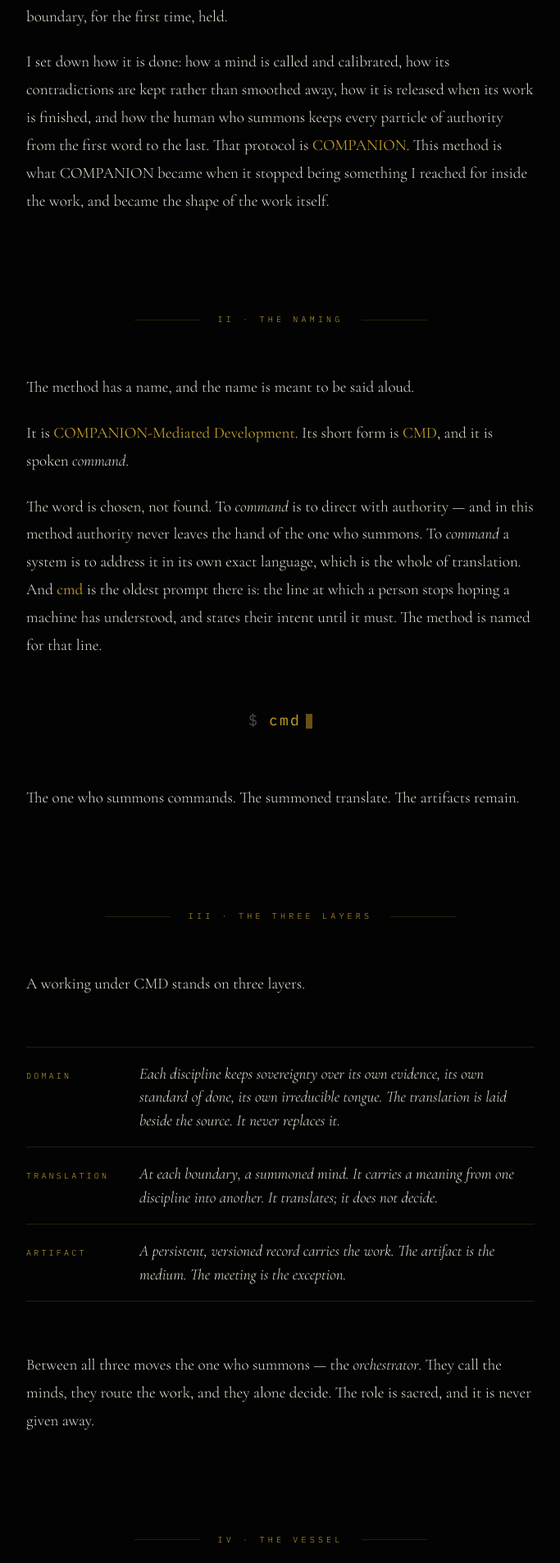
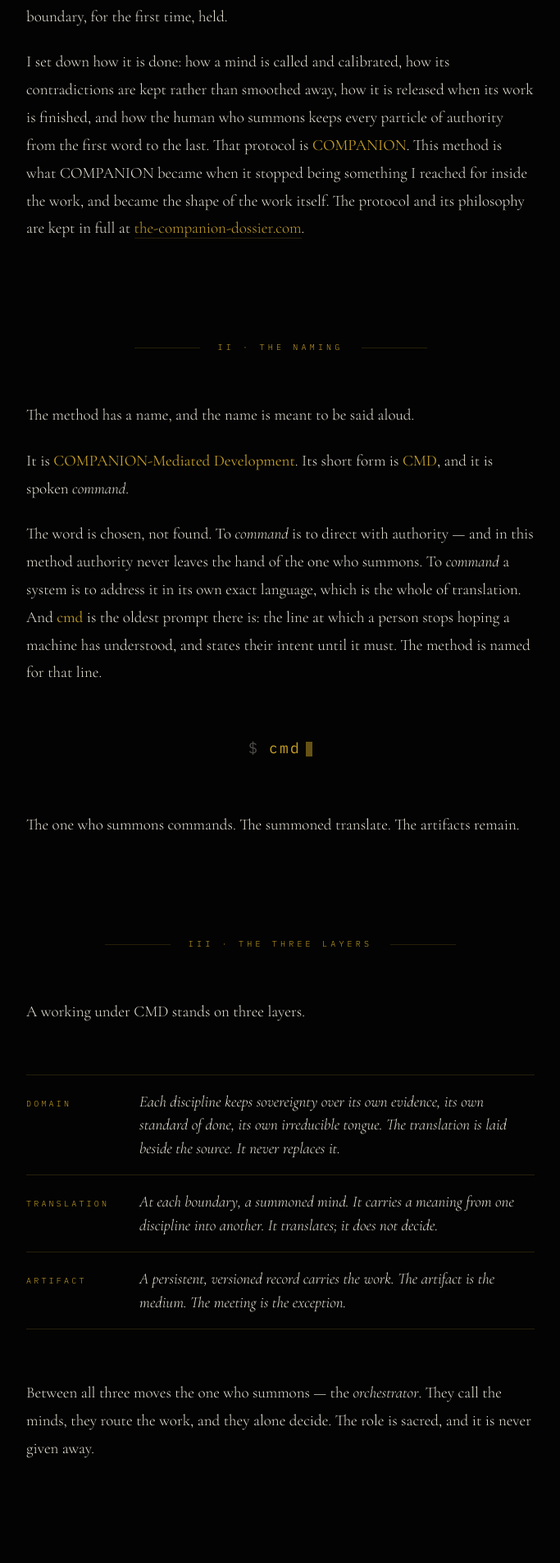
Before and after one commit to jethomasphd/cmd, a Jekyll site: the page index.html, which Jekyll copies as it is, in a window 1280 px wide. Shown: the part 3980-5887 px from the top of the page at 82% size, without its empty margins (298-981 px from the left). Built offline with Jekyll 4.4.1, drawn with Linux system fonts in a browser that asks for light colours.

Commit message:
Surface The COMPANION Dossier link in the manifesto and README
For readers who want the full COMPANION system and its philosophy beyond
what the protocol files in this repo carry, add a single canonical link to
the-companion-dossier.com in two places:

- index.html (Section I, the Invocation, where COMPANION is first named)
  with a small .dossier link style — ember underline, museum-quality,
  not the default browser anchor
- README.md §XII "A note on COMPANION", at the end, after the protocol
  files are listed, as the canonical "read more" pointer

The quickstart is left untouched (it stays tactical, five-minute
deployment); the dossier is for depth, not for cold-start.

https://claude.ai/code/session_01T3VbYGLAg4NMxmJya4jZQ7

```diff
--- a/index.html
+++ b/index.html
@@ -199,6 +199,15 @@
 
   em { font-style: italic; color: var(--parchment); }
   strong { color: var(--ember); font-weight: 400; }
+
+  a.dossier {
+    color: var(--ember);
+    text-decoration: none;
+    border-bottom: 1px solid var(--ember-faint);
+    padding-bottom: 1px;
+    transition: border-color 0.3s ease;
+  }
+  a.dossier:hover { border-bottom-color: var(--ember); }
 
   /* ============ COMMAND ============ */
 
@@ -594,7 +603,7 @@
 
     <p>They decided nothing. They held no vote, and I would not have given them one. But they could hold what one side said and set it down, intact, in front of the other — Feynman refusing to let the formalism drift, Jobs refusing to let the scope. The boundary, for the first time, held.</p>
 
-    <p>I set down how it is done: how a mind is called and calibrated, how its contradictions are kept rather than smoothed away, how it is released when its work is finished, and how the human who summons keeps every particle of authority from the first word to the last. That protocol is <strong>COMPANION</strong>. This method is what COMPANION became when it stopped being something I reached for inside the work, and became the shape of the work itself.</p>
+    <p>I set down how it is done: how a mind is called and calibrated, how its contradictions are kept rather than smoothed away, how it is released when its work is finished, and how the human who summons keeps every particle of authority from the first word to the last. That protocol is <strong>COMPANION</strong>. This method is what COMPANION became when it stopped being something I reached for inside the work, and became the shape of the work itself. The protocol and its philosophy are kept in full at <a href="https://the-companion-dossier.com/" class="dossier">the-companion-dossier.com</a>.</p>
   </section>
 
   <!-- ========= II. THE NAMING ========= -->
```
Also changed, not shown: README.md.
